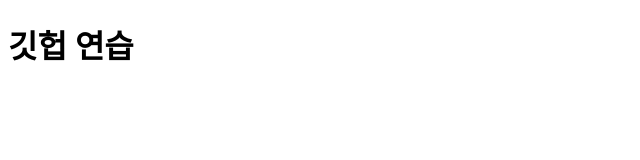
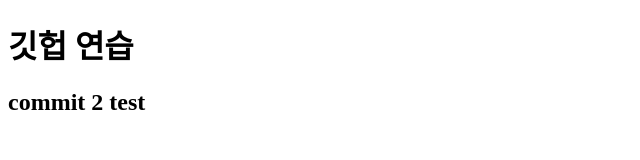
Before and after one commit to jaeseong-kang/git_practice, a plain HTML site: page index.html in a window 1280 px wide. Shown: the whole page, without its empty margins (0-640 px from the left). Drawn offline with Linux system fonts and the light colour scheme.

Commit message:
second commit

```diff
--- a/index.html
+++ b/index.html
@@ -8,5 +8,6 @@
   </head>
   <body>
     <h1>깃헙 연습</h1>
+    <h2>commit 2 test</h2>
   </body>
 </html>
```
